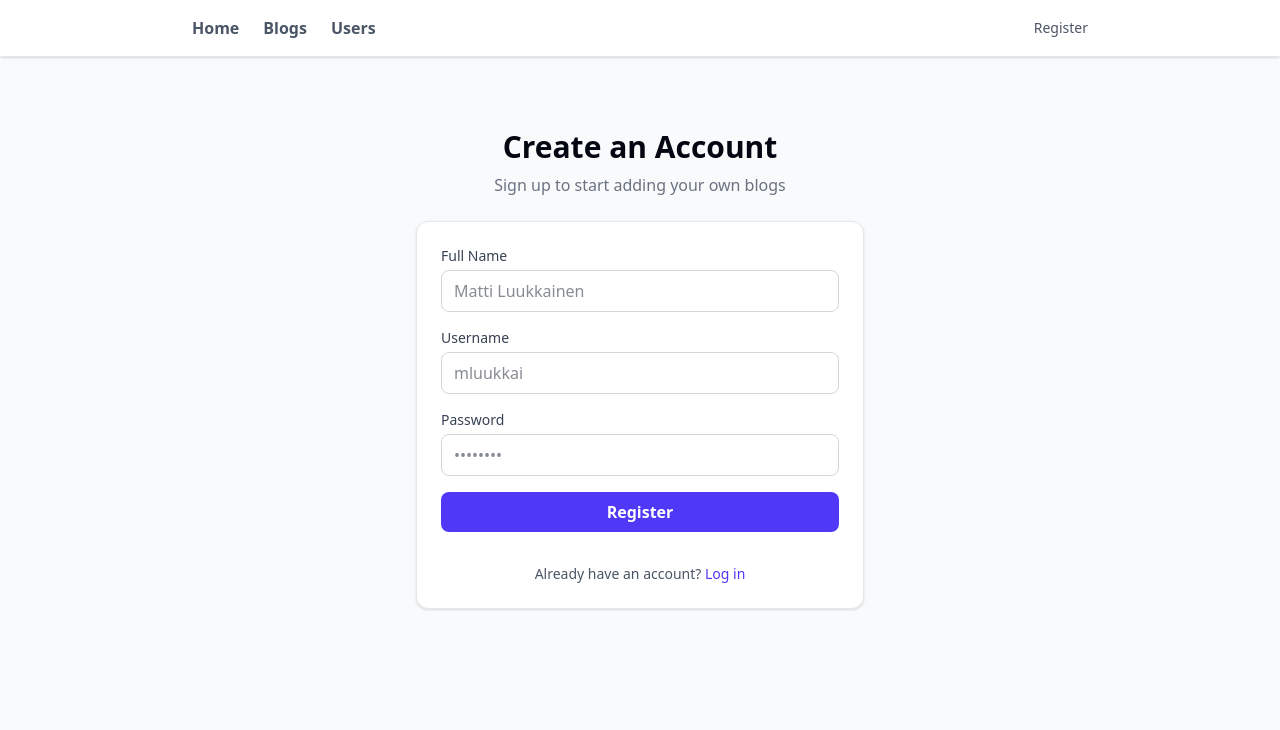
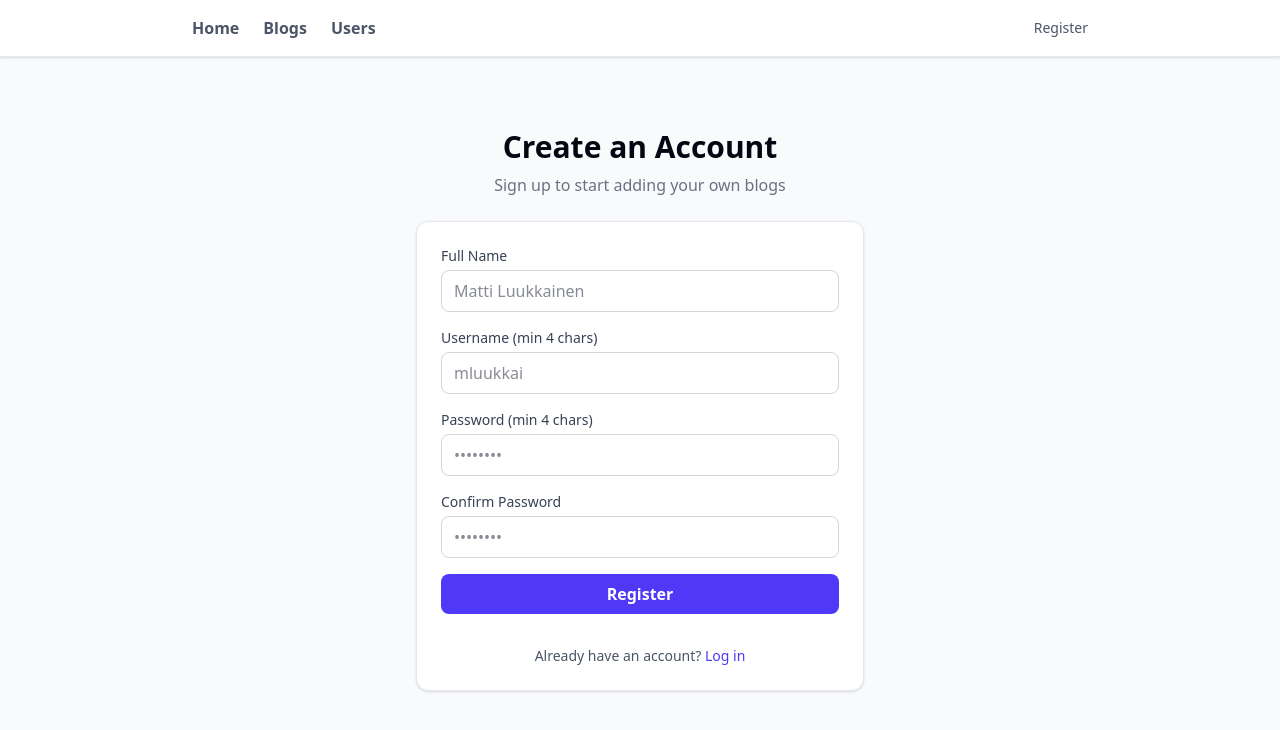
Before and after one commit to marinaburyakova/Full-Stack-Open-Next.js, a Next.js app: page /register in a window 1280 px wide. Shown: the top 730 px of the page. Built offline with nearby package versions, Linux system fonts and the light colour scheme; no server answers.

Commit message:
registration validations with password confirmation

```diff
--- a/app/auth/actions.ts
+++ b/app/auth/actions.ts
@@ -1,44 +1,79 @@
-// app/auth/actions.ts
-'use server'
+'use server';
 
-import { redirect } from 'next/navigation'
-import { db } from '../db'
-import { users } from '../db/schema'
-import bcrypt from 'bcryptjs'
-import { eq } from 'drizzle-orm'
+import { redirect } from 'next/navigation';
+import { db } from '../db';
+import { users } from '../db/schema';
+import bcrypt from 'bcryptjs';
+import { eq } from 'drizzle-orm';
 
-export async function registerUser(formData: FormData) {
-  const username = formData.get('username') as string
-  const name = formData.get('name') as string
-  const password = formData.get('password') as string
-
-  // Валидация наличия всех полей
-  if (!username || !name || !password) {
-    throw new Error('All fields are required')
+// Описываем тип состояния для формы регистрации
+export interface RegisterActionState {
+  error?: string;
+  fields?: {
+    name: string;
+    username: string;
+  };
 }
 
-  // Проверяем, не занят ли username в базе данных
+export async function registerUser(
+  prevState: RegisterActionState,
+  formData: FormData
+): Promise<RegisterActionState> {
+  const name = formData.get('name') as string;
+  const username = formData.get('username') as string;
+  const password = formData.get('password') as string;
+  const passwordConfirm = formData.get('passwordConfirm') as string;
+
+  // Сохраняем имя и логин, чтобы вернуть их в инпуты (пароли из соображений безопасности не возвращаем)
+  const currentFields = { name, username };
+
+  // 1. Проверка наличия всех полей
+  if (!name || !username || !password || !passwordConfirm) {
+    return { error: 'All fields are required', fields: currentFields };
+  }
+
+  // 2. Правило: Имя пользователя должно состоять как минимум из 4 символов
+  if (username.trim().length < 4) {
+    return { error: 'Username must be at least 4 characters long', fields: currentFields };
+  }
+
+  // 3. Правило: Пароль должен состоять как минимум из 4 символов
+  if (password.length < 4) {
+    return { error: 'Password must be at least 4 characters long', fields: currentFields };
+  }
+
+  // 4. Правило: Значение поля passwordConfirm должно совпадать с полем password
+  if (password !== passwordConfirm) {
+    return { error: 'Passwords do not match', fields: currentFields };
+  }
+
+  try {
+    // 5. Правило: Если пользователь с указанным именем уже существует — возвращаем ошибку
     const [existingUser] = await db
       .select()
       .from(users)
       .where(eq(users.username, username))
-    .limit(1)
+      .limit(1);
 
     if (existingUser) {
-    throw new Error('Username is already taken')
+      return { error: 'Username is already taken', fields: currentFields };
     }
 
-  // Хешируем пароль (10 раундов соли — стандарт безопасности)
-  const saltRounds = 10
-  const passwordHash = await bcrypt.hash(password, saltRounds)
+    // Хешируем пароль
+    const saltRounds = 10;
+    const passwordHash = await bcrypt.hash(password, saltRounds);
 
-  // Сохраняем нового пользователя в PostgreSQL через Drizzle
+    // Вставляем нового пользователя в базу данных PostgreSQL
     await db.insert(users).values({
       username,
       name,
       passwordHash,
-  })
+    });
+  } catch (dbError) {
+    console.error('Registration failed:', dbError);
+    return { error: 'Registration failed due to a database error.', fields: currentFields };
+  }
 
-  // После успешной регистрации перенаправляем пользователя на логин
-  redirect('/login')
+  // После успешной регистрации перенаправляем на страницу логина
+  redirect('/login');
 }
--- a/app/register/page.tsx
+++ b/app/register/page.tsx
@@ -1,89 +1,116 @@
-import { registerUser } from '@/app/auth/actions'
-import Link from 'next/link'
+// app/register/page.tsx
+'use client';
+
+import { useActionState } from 'react';
+import { registerUser, RegisterActionState } from '../auth/actions';
+import Link from 'next/link';
+
+const initialState: RegisterActionState = {
+  error: undefined,
+  fields: {
+    name: '',
+    username: '',
+  },
+};
 
 export default function RegisterPage() {
+  // Подключаем хук для управления состоянием формы регистрации
+  const [state, formAction, isPending] = useActionState(registerUser, initialState);
+
   return (
     <div className="max-w-md mx-auto space-y-6 mt-12">
       <div className="text-center">
         <h1 className="text-3xl font-bold text-gray-950">Create an Account</h1>
-        <p className="text-gray-500 mt-2">
-          Sign up to start adding your own blogs
-        </p>
+        <p className="text-gray-500 mt-2">Sign up to start adding your own blogs</p>
       </div>
 
-      {/* Нативная форма вызывает Server Action напрямую */}
-      <form
-        action={registerUser}
-        className="space-y-4 bg-white p-6 border border-gray-200 rounded-xl shadow-sm"
-      >
+      <form action={formAction} className="space-y-4 bg-white p-6 border border-gray-200 rounded-xl shadow-sm">
+
+        {/* Вывод ошибки валидации */}
+        {state.error && (
+          <div className="p-3 bg-red-50 border border-red-200 text-red-600 text-sm font-medium rounded-lg">
+            ⚠️ {state.error}
+          </div>
+        )}
+
         <div>
-          <label
-            htmlFor="name"
-            className="block text-sm font-medium text-gray-700 mb-1"
-          >
+          <label htmlFor="name" className="block text-sm font-medium text-gray-700 mb-1">
             Full Name
           </label>
           <input
             type="text"
             id="name"
             name="name"
+            defaultValue={state.fields?.name} // Значение сохраняется
+            disabled={isPending}
             required
-            className="w-full px-3 py-2 border border-gray-300 rounded-lg focus:outline-none focus:ring-2 focus:ring-indigo-500 bg-white"
+            className="w-full px-3 py-2 border border-gray-300 rounded-lg focus:outline-none focus:ring-2 focus:ring-indigo-500 bg-white text-gray-900"
             placeholder="Matti Luukkainen"
           />
         </div>
 
         <div>
-          <label
-            htmlFor="username"
-            className="block text-sm font-medium text-gray-700 mb-1"
-          >
-            Username
+          <label htmlFor="username" className="block text-sm font-medium text-gray-700 mb-1">
+            Username (min 4 chars)
           </label>
           <input
             type="text"
             id="username"
             name="username"
+            defaultValue={state.fields?.username} // Значение сохраняется
+            disabled={isPending}
             required
-            className="w-full px-3 py-2 border border-gray-300 rounded-lg focus:outline-none focus:ring-2 focus:ring-indigo-500 bg-white"
+            className="w-full px-3 py-2 border border-gray-300 rounded-lg focus:outline-none focus:ring-2 focus:ring-indigo-500 bg-white text-gray-900"
             placeholder="mluukkai"
           />
         </div>
 
         <div>
-          <label
-            htmlFor="password"
-            className="block text-sm font-medium text-gray-700 mb-1"
-          >
-            Password
+          <label htmlFor="password" className="block text-sm font-medium text-gray-700 mb-1">
+            Password (min 4 chars)
           </label>
           <input
             type="password"
             id="password"
             name="password"
+            disabled={isPending}
             required
-            className="w-full px-3 py-2 border border-gray-300 rounded-lg focus:outline-none focus:ring-2 focus:ring-indigo-500 bg-white"
+            className="w-full px-3 py-2 border border-gray-300 rounded-lg focus:outline-none focus:ring-2 focus:ring-indigo-500 bg-white text-gray-900"
+            placeholder="••••••••"
+          />
+        </div>
+
+        {/* НОВОЕ ПОЛЕ: ПОДТВЕРЖДЕНИЕ ПАРОЛЯ */}
+        <div>
+          <label htmlFor="passwordConfirm" className="block text-sm font-medium text-gray-700 mb-1">
+            Confirm Password
+          </label>
+          <input
+            type="password"
+            id="passwordConfirm"
+            name="passwordConfirm"
+            disabled={isPending}
+            required
+            className="w-full px-3 py-2 border border-gray-300 rounded-lg focus:outline-none focus:ring-2 focus:ring-indigo-500 bg-white text-gray-900"
             placeholder="••••••••"
           />
         </div>
 
         <button
           type="submit"
-          className="w-full py-2 px-4 bg-indigo-600 text-white font-semibold rounded-lg hover:bg-indigo-700 transition cursor-pointer"
+          disabled={isPending}
+          className="w-full py-2 px-4 bg-indigo-600 text-white font-semibold rounded-lg hover:bg-indigo-700 transition disabled:opacity-50 cursor-pointer text-center"
         >
-          Register
+          {isPending ? 'Registering...' : 'Register'}
         </button>
 
         <p className="text-sm text-gray-600 text-center mt-4">
           Already have an account?{' '}
-          <Link
-            href="/login"
-            className="text-indigo-600 hover:underline font-medium"
-          >
+          <Link href="/login" className="text-indigo-600 hover:underline font-medium">
             Log in
           </Link>
         </p>
       </form>
     </div>
-  )
+  );
 }
```
Lines whose indentation alone changed are shown as unchanged.
